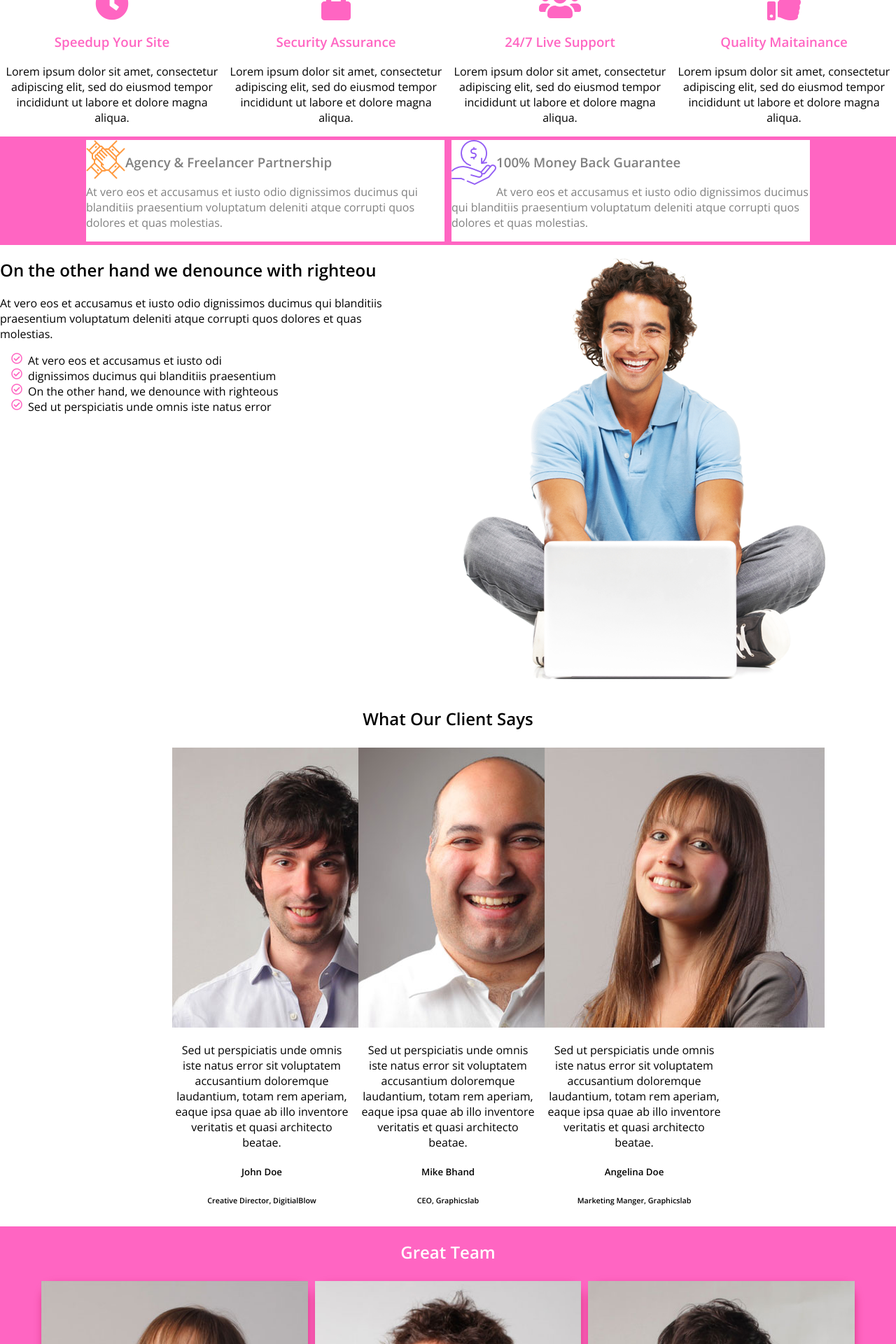
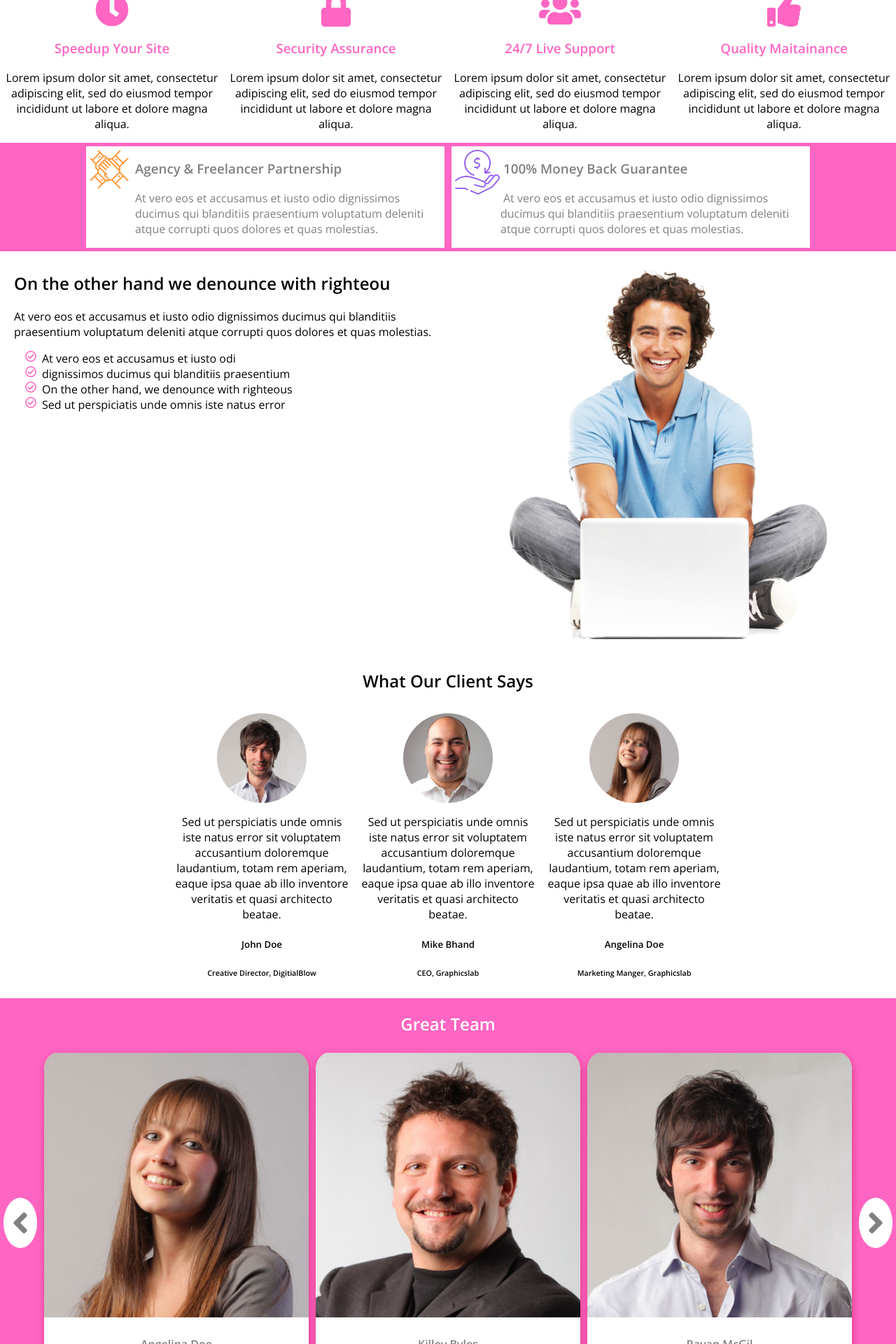
Before and after one commit to MikeGratsas/bit, a PHP site: page / in a window 1280 px wide. Shown: the part 431-2351 px from the top of the page at 70% size. Run offline with PHP 8.4, Linux system fonts and the light colour scheme; some libraries are stand-ins or nearby versions.

Commit message:
align content 2

```diff
--- a/sorah/index.html
+++ b/sorah/index.html
@@ -88,23 +94,22 @@
       <div id="pros" class="colorful">
         <section class="advantage">
           <img class="float-left" src="images/partnership.png" alt="Partnership" />
-          <div>
+          <div class="about">
             <h3>Agency & Freelancer Partnership</h3>
             <p>At vero eos et accusamus et iusto odio dignissimos ducimus qui blanditiis praesentium voluptatum deleniti atque corrupti quos dolores et quas molestias.</p>
           </div>
         </section>
         <section class="advantage">
           <img class="float-left" src="images/moneyback.png" alt="Moneyback" />
-          <div>
+          <div class="about">
             <h3>100% Money Back Guarantee</h3>
             <p>At vero eos et accusamus et iusto odio dignissimos ducimus qui blanditiis praesentium voluptatum deleniti atque corrupti quos dolores et quas molestias.</p>
           </div>
         </section>
       </div>
-      <section>
-        <div class="float-right">
-          <img src="images/show.png" alt="show" />
-        </div>
+      <section id="intro">
+        <img class="float-right" src="images/show.png" alt="show" />
+        <div class="mission">
           <h2>
             On the other hand we
             denounce with righteou
--- a/sorah/styles/style.css
+++ b/sorah/styles/style.css
@@ -21,7 +21,18 @@ body {
 }
 
 .bordered {
+  display: flex;
   border: 3px solid #FF65C2;
+  width: 72px;
+  height: 72px;
+}
+
+.bordered a {
+  margin: auto;
+}
+
+.bordered img {
+  max-width: 70%;
 }
 
 .foreground {
@@ -31,11 +42,6 @@ body {
 .colorful {
   background-color: #FF65C2;
   color: white;
-}
-
-.inherited {
-  background-color: inherit;
-  color: inherit;
 }
 
 .centered {
@@ -99,6 +105,18 @@ body {
   margin: 5px;
 }
 
+.client .circle {
+  width: 10vw;
+  height: 10vw;
+  margin: 5px auto;
+  overflow: hidden;
+}
+
+.client .circle img {
+  margin: auto;
+  max-width: 100%;
+}
+
 .employees {
   display: flex;
   align-items: center;
@@ -110,12 +128,22 @@ body {
   color: grey;
   margin: 5px;
   max-width: 40%;
+  overflow: hidden;
+}
+
+.advantage img {
+  margin: 5px;
+}
+
+.advantage .about {
+  margin-left: 70px;
 }
 
 .employee {
   display: inline-block;
   background-color: white;
   color: grey;
+  overflow: hidden;
   border-radius: 5%;
   box-shadow: 1px 5px 11px 0 rgba(192, 16, 79, 0.5);
   margin: 5px;
@@ -126,7 +154,7 @@ body {
   background-color: white;
   color: grey;
   margin: 5px;
-  padding: 10px;
+  padding: 0.75em;
 }
 
 .notes {
@@ -137,6 +165,10 @@ body {
 .note {
   max-width: 20%;
   margin: 5px;
+}
+
+.mission {
+  margin: 10px 50% 10px 10px;
 }
 
 .menu {
@@ -157,6 +189,15 @@ img.portrait {
   justify-content: center;
 }
 
+#intro {
+  padding: 10px;
+  overflow: hidden;
+}
+
+#intro>img {
+  max-width: 50%;
+}
+
 #follow {
   display: flex;
   align-items: center;
@@ -164,7 +205,7 @@ img.portrait {
 }
 
 #trial {
-  border-radius: 10%;
+  border-radius: 1em;
   padding: 10px;
 }
 
@@ -175,5 +216,5 @@ img.portrait {
 #issue-finder {
   background-image: url('../images/background.png');
   background-repeat: no-repeat;
-  background-size: cover;
+  background-size: contain;
 }
```
Also changed, not shown: other parts of sorah/index.html (+15 -8 lines). Lines whose indentation alone changed are shown as unchanged.
